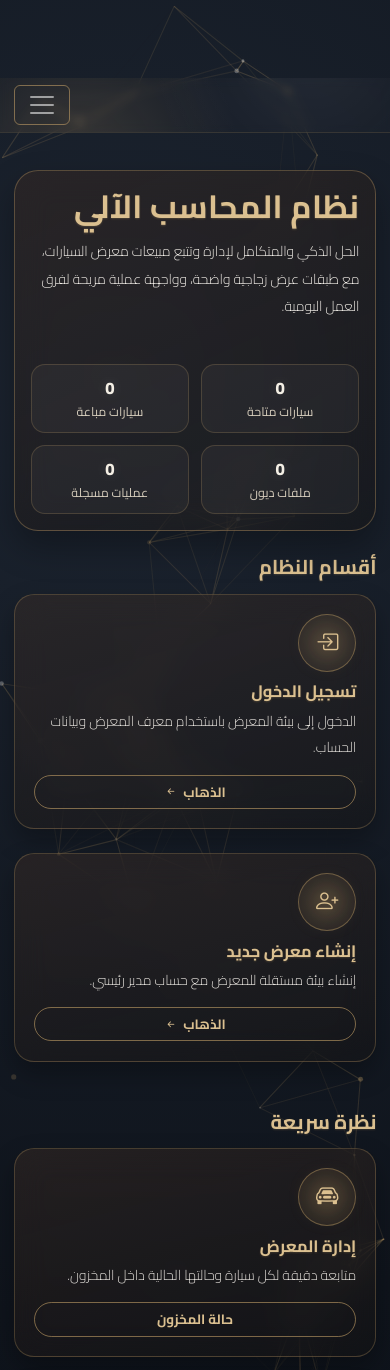
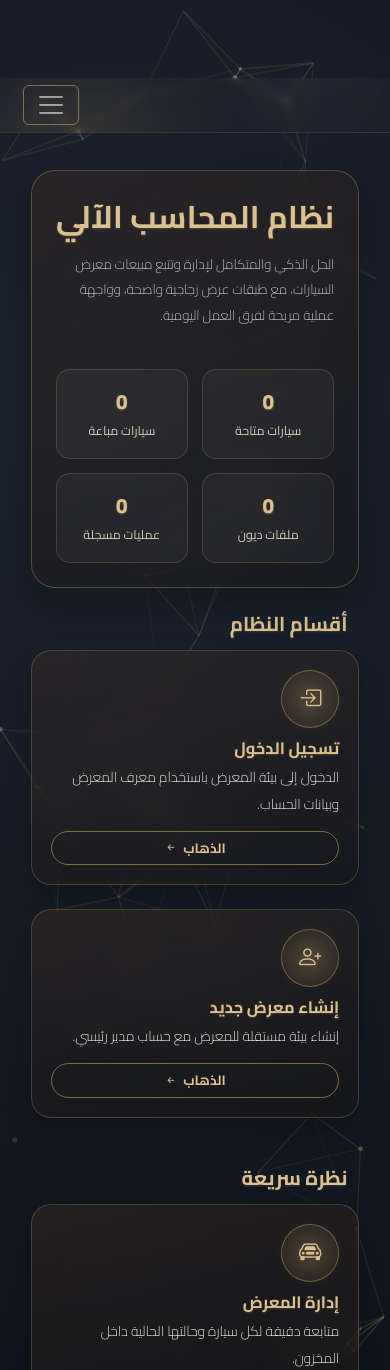
Before and after one commit to 3syw/car_sales_mangement_last_v, a Django app: page /home/ in a window 390 px wide. Shown: the top 1370 px of the page. Run offline with Django 5.2, Linux system fonts and the light colour scheme; data comes from the database, SQL or seed files in the repository; data that the repository does not hold is empty; parts of the project's set-up code (start-up, migrations or seed data) failed here and were passed over.

Commit message:
Refine mobile home layout spacing and typography

```diff
--- a/sales/templates/sales/home.html
+++ b/sales/templates/sales/home.html
@@ -206,17 +206,163 @@
         box-shadow: 0 0 16px rgba(201, 164, 106, 0.46), inset 0 0 8px rgba(201, 164, 106, 0.18);
     }
 
-    @media (max-width: 991.98px) {
+    @media (max-width: 767.98px) {
+        .home-lux {
+            margin-inline: clamp(15px, 4.8vw, 20px);
+        }
+
         .home-lux .home-hero-panel {
-            padding: 1rem;
+            padding: 25px;
         }
 
         .home-lux .home-title {
             font-size: 2rem;
         }
 
+        .home-lux .home-subtitle {
+            color: rgba(224, 224, 224, 0.82);
+        }
+
         .home-lux .home-kpi-board {
             grid-template-columns: repeat(2, minmax(0, 1fr));
+            gap: 15px;
+            margin-top: 1rem;
+        }
+
+        .home-lux .home-kpi-item {
+            padding: 0.95rem 0.75rem;
+            min-height: 92px;
+            display: flex;
+            flex-direction: column;
+            justify-content: center;
+        }
+
+        .home-lux .home-kpi-value {
+            font-size: 1.35rem;
+            font-weight: 800;
+            color: var(--champagne-light);
+            text-shadow: 0 1px 2px rgba(201, 164, 106, 0.35);
+        }
+
+        .home-lux .home-kpi-label {
+            margin-top: 0.28rem;
+        }
+
+        .home-lux .home-section-title {
+            margin-inline: 0;
+            padding-inline: 0.75rem;
+        }
+
+        body.home-lux-active .navbar .container {
+            padding-inline: clamp(15px, 4.8vw, 20px);
+        }
+
+        body.home-lux-active .navbar-toggler {
+            margin-inline: 0;
+        }
+    }
+
+    @media (max-width: 412px) {
+        .home-lux {
+            margin-inline: 17px;
+        }
+
+        .home-lux .home-hero-panel {
+            padding: 24px;
+        }
+
+        .home-lux .home-title {
+            font-size: 1.95rem;
+            line-height: 1.4;
+        }
+
+        .home-lux .home-subtitle {
+            font-size: 13.5px;
+            line-height: 1.9;
+        }
+
+        .home-lux .home-kpi-board {
+            gap: 14px;
+        }
+
+        .home-lux .home-kpi-item {
+            min-height: 90px;
+            padding: 0.92rem 0.72rem;
+        }
+
+        .home-lux .home-kpi-value {
+            font-size: 1.3rem;
+        }
+
+        body.home-lux-active .navbar .container {
+            padding-inline: 17px;
+        }
+    }
+
+    @media (max-width: 389.98px) {
+        .home-lux {
+            margin-inline: 15px;
+        }
+
+        .home-lux .home-hero-panel {
+            padding: 22px;
+        }
+
+        .home-lux .home-title {
+            font-size: 1.85rem;
+            line-height: 1.35;
+        }
+
+        .home-lux .home-kpi-board {
+            gap: 12px;
+        }
+
+        .home-lux .home-kpi-item {
+            min-height: 86px;
+            padding: 0.85rem 0.65rem;
+        }
+
+        .home-lux .home-kpi-value {
+            font-size: 1.25rem;
+        }
+
+        body.home-lux-active .navbar .container {
+            padding-inline: 15px;
+        }
+    }
+
+    @media (max-width: 359.98px) {
+        .home-lux {
+            margin-inline: 14px;
+        }
+
+        .home-lux .home-hero-panel {
+            padding: 20px;
+        }
+
+        .home-lux .home-title {
+            font-size: 1.72rem;
+        }
+
+        .home-lux .home-kpi-board {
+            gap: 10px;
+        }
+
+        .home-lux .home-kpi-item {
+            min-height: 82px;
+            padding: 0.8rem 0.6rem;
+        }
+
+        .home-lux .home-kpi-value {
+            font-size: 1.16rem;
+        }
+
+        .home-lux .home-kpi-label {
+            font-size: 0.74rem;
+        }
+
+        body.home-lux-active .navbar .container {
+            padding-inline: 14px;
         }
     }
 </style>
```
